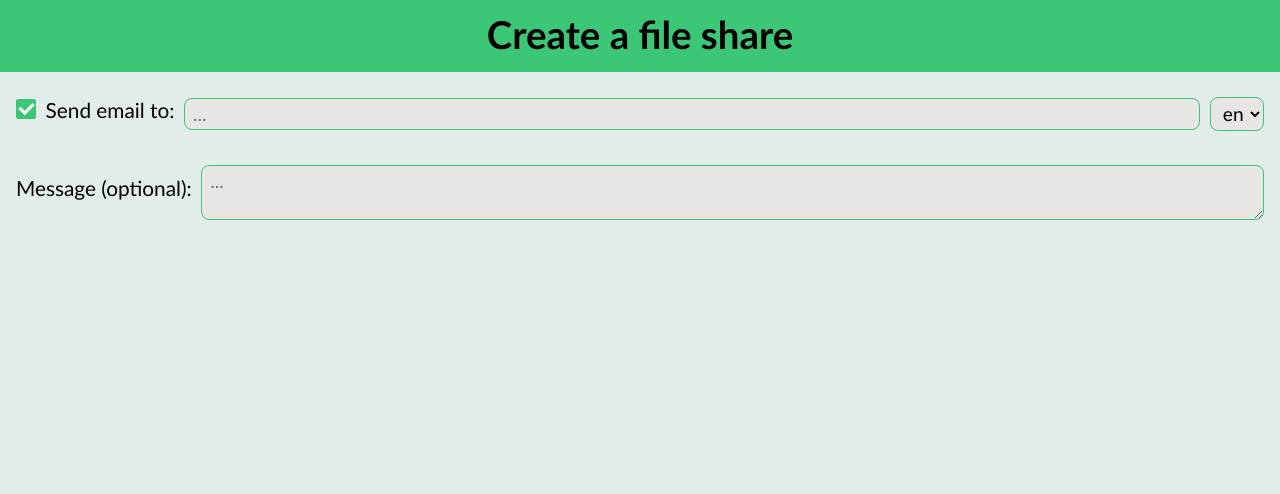
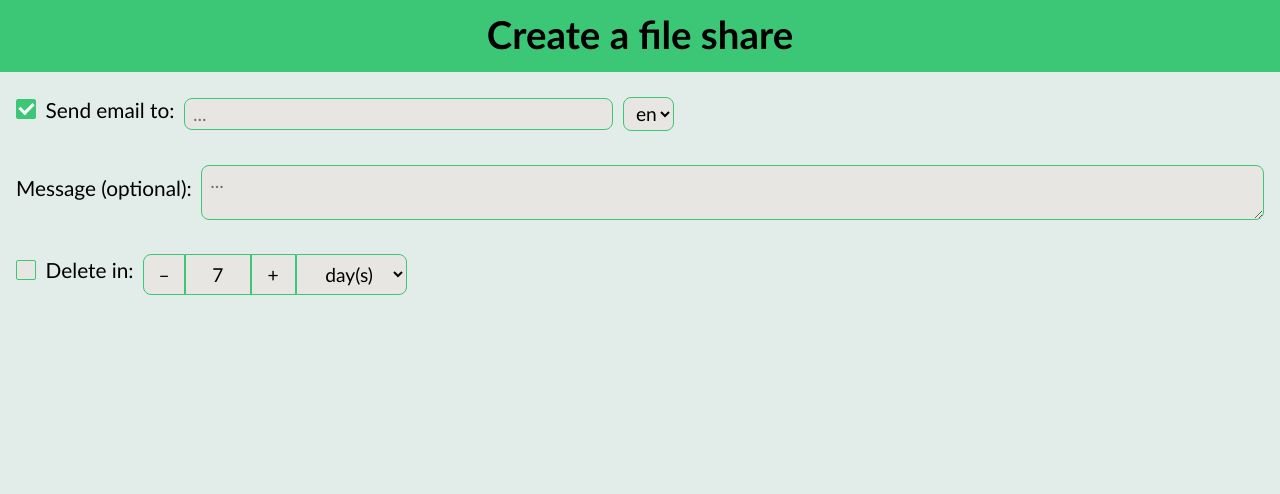
Before and after one commit to ilwan07/OuiTransfer, a Django app: page /share/ in a window 1280 px wide. Shown: the top 494 px of the page. Run offline with Django 5.2, Linux system fonts and the light colour scheme; the visitor is signed in with stand-in values (Sample User, id 1).

Commit message:
expiration delay with style (buttons not yet functional)

```diff
--- a/ouitransfer/static/ouitransfer/css/style.css
+++ b/ouitransfer/static/ouitransfer/css/style.css
@@ -118,14 +118,18 @@ h3 {
     max-height: 20rem;
 }
 
+#formcontent #email-address {
+    max-width: 26rem;
+}
+
 #formcontent input[type="checkbox"] {
     appearance: none;
     -webkit-appearance: none;
     position: relative;
-    width: 20px;
-    height: 20px;
-    min-width:20px !important;
-    min-height:20px !important;
+    min-width:20px;
+    min-height:20px;
+    max-width: 20px;
+    max-height: 20px;
     border: 1px solid var(--sub-color);
     border-radius: 2px;
     cursor: pointer;
@@ -150,13 +154,55 @@ h3 {
     transform: rotate(45deg);
 }
 
-#formcontent textarea, #formcontent select, #formcontent input:not([type="checkbox"]):not([type="number"]) {
+#formcontent textarea, #formcontent select, #formcontent button, #formcontent input:not([type="checkbox"]) {
     color: var(--input-text-color);
     background-color: var(--input-bg-color);
     padding-left: 0.5rem;
 }
 
-#formcontent textarea, #formcontent input:not([type="checkbox"]):not([type="number"]) {
+#formcontent select {
+    padding-right: 0;
+    text-align: center;
+}
+
+.number-input input {
+    max-width: 4rem !important;
+    border-radius: 0 !important;
+    padding: 0 !important;
+    text-align: center;
+}
+
+.number-input select {
+    border-top-left-radius: 0 !important;
+    border-bottom-left-radius: 0 !important;
+}
+
+.number-input button[decr] {
+    width: 2.6rem;
+    border-top-right-radius: 0 !important;
+    border-bottom-right-radius: 0 !important;
+}
+
+.number-input button[incr] {
+    width: 2.8rem;
+    border-radius: 0 !important;
+}
+
+.number-input input[type="number"] {
+    -webkit-appearance: textfield;
+    -moz-appearance: textfield;
+    appearance: textfield;
+}
+
+.number-input input[type=number]::-webkit-inner-spin-button, .number-input input[type=number]::-webkit-outer-spin-button {
+    -webkit-appearance: none;
+}
+
+.number-input {
+    display: flex;
+}
+
+#formcontent textarea, #formcontent input:not([type="checkbox"]) {
     width: 100%;
 }
 
--- a/ouitransfer/templates/ouitransfer/admin_share.html
+++ b/ouitransfer/templates/ouitransfer/admin_share.html
@@ -29,8 +29,21 @@
             <label>{%trans "Message (optional):"%}</label>
             <textarea name="content" id="content" rows="2" placeholder="..."></textarea>
         </div>
-        <div>
-
+        <br>
+        <div class="inline-input">
+            <input type="checkbox" name="expire" id="expire">
+            <label for="expire">{%trans "Delete in:"%}</label>
+            <span class="number-input">
+                <button type="button" target="delay" decr>–</button>
+                <input type="number" name="delay" id="delay" min="1" step="1" value="7">
+                <button type="button" target="delay" incr>+</button>
+                <select name="delay-unit" id="delay-unit">
+                    <option value="minutes">{%trans "minute(s)"%}</option>
+                    <option value="hours">{%trans "hour(s)"%}</option>
+                    <option value="days" selected="selected">{%trans "day(s)"%}</option>
+                    <option value="months">{%trans "months(s)"%}</option>
+                </select>
+            </span>
         </div>
     </div>
     </form>
```
